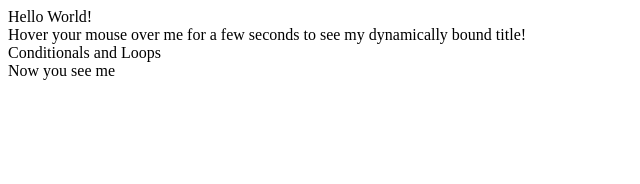
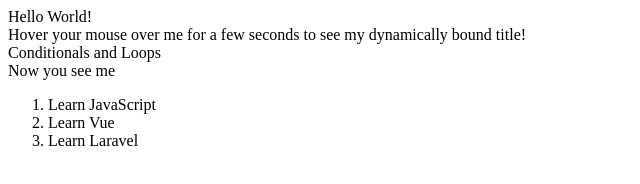
Before and after one commit to IslamisIsmoil/vuejs, a plain HTML site: page index.html in a window 1280 px wide. Shown: the whole page, without its empty margins (0-640 px from the left). Drawn offline with nearby package versions, Linux system fonts and the light colour scheme.

Commit message:
make it better

```diff
--- a/index.html
+++ b/index.html
@@ -19,6 +19,13 @@
     <div id="app-3">
         <span v-if="seen">Now you see me</span>
     </div>
+    <div id="app-4">
+        <ol>
+            <li v-for="todo in todos">
+                {{ todo.text }}
+            </li>
+        </ol>
+    </div>
     <!-- production version, optimized for size and speed -->
 <script src="https://cdn.jsdelivr.net/npm/vue"></script>
     <script src="js/script.js"></script>
--- a/js/script.js
+++ b/js/script.js
@@ -18,3 +18,14 @@ var app3 = new Vue ({
         seen: true
     }
 });
+
+var app4 = new Vue ({
+    el: "#app-4",
+    data: {
+        todos: [
+            { text: 'Learn JavaScript' },
+            { text: 'Learn Vue' },
+            { text: 'Learn Laravel' }
+        ]
+    }
+});
```
